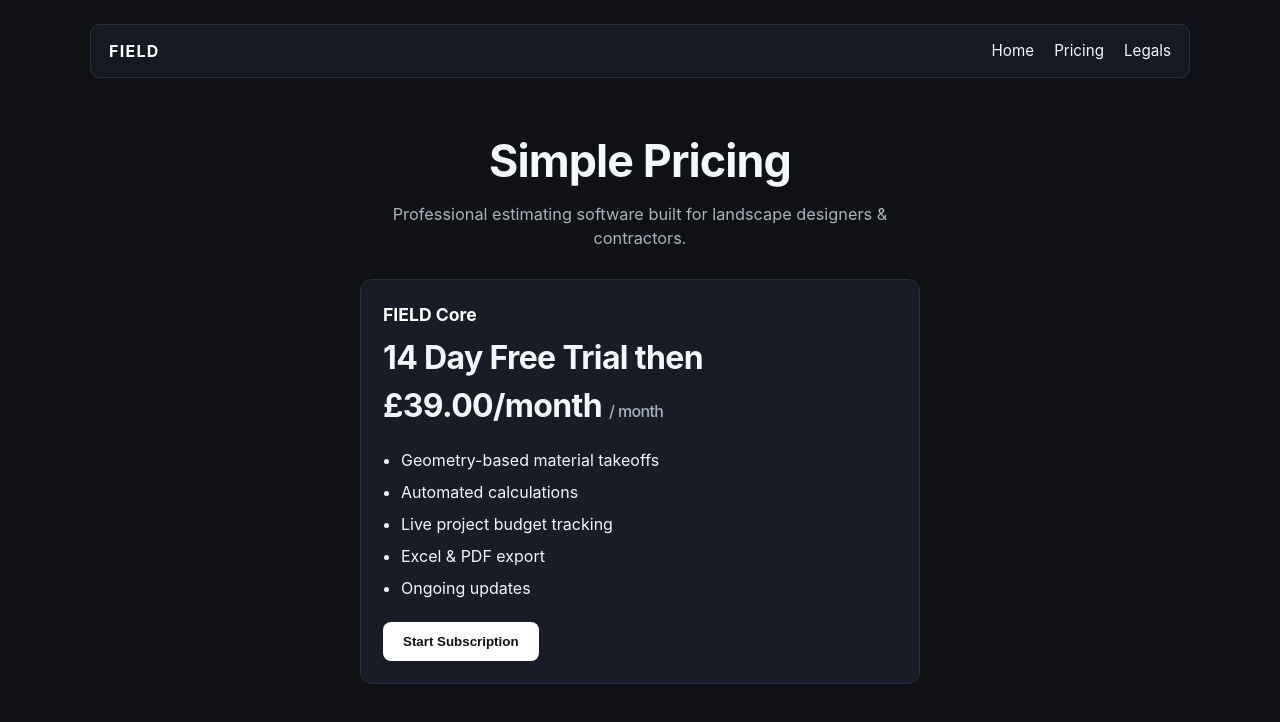
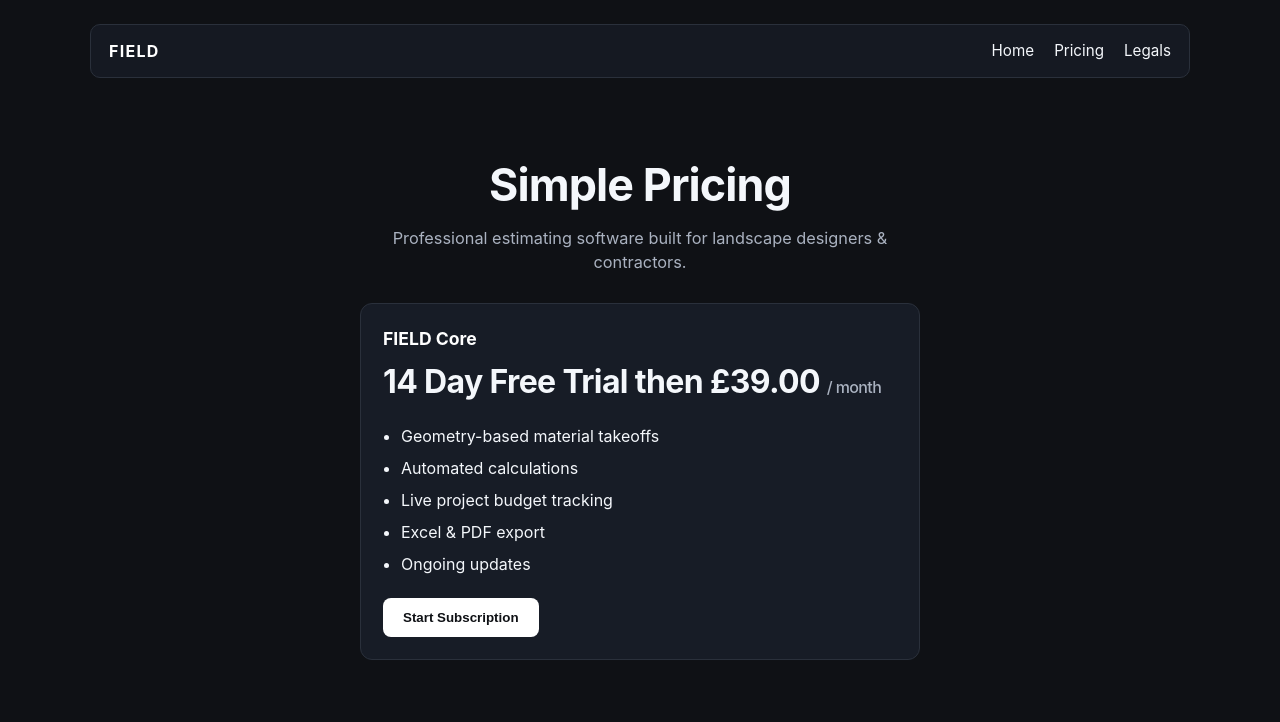
Before and after one commit to theobozzicatlin-lgtm/fieldengine-site, a website: page pricing.html in a window 1280 px wide. Drawn offline with Linux system fonts and the light colour scheme.

Commit message:
Update pricing.html

```diff
--- a/pricing.html
+++ b/pricing.html
@@ -168,7 +168,7 @@
 
         <article class="card" aria-label="FIELD Pro plan">
           <h2 class="plan-name">FIELD Core</h2>
-          <p class="price">14 Day Free Trial then £39.00/month <span>/ month</span></p>
+          <p class="price">14 Day Free Trial then £39.00 <span>/ month</span></p>
           <ul>
             <li>Geometry-based material takeoffs</li>
             <li>Automated calculations</li>
```
